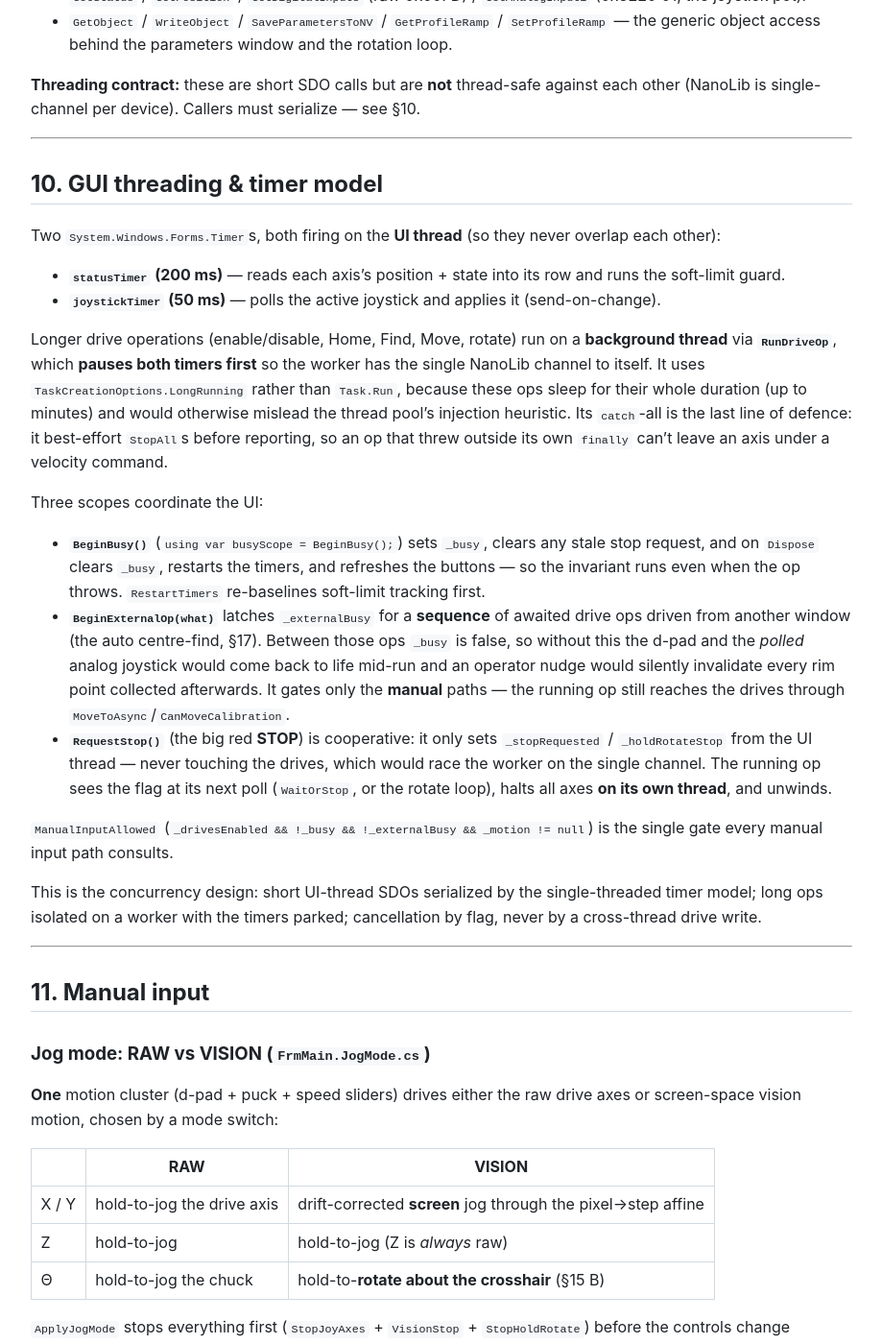
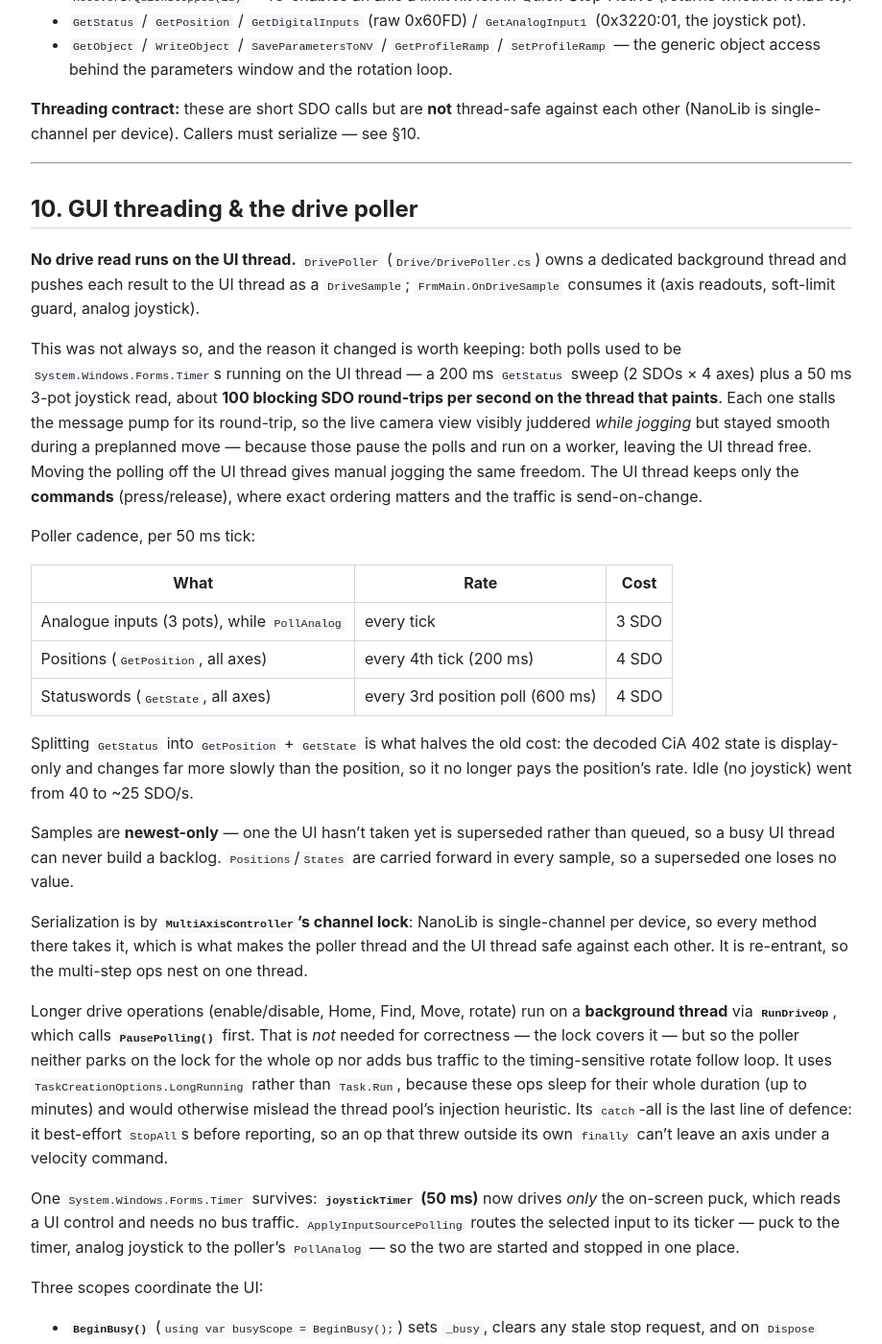
Before and after one commit to alexanderYaw/nanotec-controller, a Jekyll site: the page built from docs/developer-guide/index.md, in a window 1280 px wide and 1400 px high, scrolled down 7369 px. Shown: the whole window at 96% size, without its empty margins (180-1099 px from the left). Built offline with Jekyll 4.4.1, drawn with Linux system fonts in a browser that asks for light colours; some of the changed text lies outside the part shown.

Commit message:
Fix bus scanner

```diff
--- a/docs/developer-guide/index.md
+++ b/docs/developer-guide/index.md
@@ -212,7 +212,7 @@ flowchart TB
 
 | Folder | Files | Role |
 |---|---|---|
-| **`Drive/`** | `MotionTypes.cs`, `MultiAxisConnection.cs`, `AxisDriver.cs`, `MultiAxisController.cs`, `SoftLimitTracker.cs`, `DriveDiagnostics.cs` | The motion stack: types, link, per-axis CiA 402, shared API, the soft-limit state machine, diagnostics. |
+| **`Drive/`** | `MotionTypes.cs`, `MultiAxisConnection.cs`, `AxisDriver.cs`, `MultiAxisController.cs`, `DrivePoller.cs`, `SoftLimitTracker.cs`, `DriveDiagnostics.cs` | The motion stack: types, link, per-axis CiA 402, shared API, the background read poller, the soft-limit state machine, diagnostics. |
 | **`Input/`** | `JoystickPad.cs`, `PositionGrid.cs`, `FrmPosition.cs` | The on-screen analog puck, and the Position Map grid control + its window. (The physical joystick is **analog, wired into the drives** — see §11 — so there is no HID reader here.) |
 | **`Calibration/`** | `Calibration.cs`, `FrmCalibration.cs` | The persisted limits / home / steps-per-mm / vision-calibration store and its UI window. |
 | **`Vision/`** | `VisionCamera.cs`, `VisionViewControl.cs`, `IVisionFrameSource.cs`, `HalconBitmap.cs`, `FrmVisionProtocols.*.cs`, detectors (`SolidCircleDetector.cs`, `ChuckEdgeDetector.cs`, `WaferEdgeDetector.cs`), `CameraCalibrator.cs`, `CentreFinder.cs`, `VisionOverlay.cs`, `VisionJogMath.cs` | The HALCON camera, the embeddable live-view control + the frame-source interface windows share, the protocols window (split into partials), the edge/fiducial detectors, and the calibration / centre-find vision logic plus overlay and jog-velocity helpers. |
@@ -448,28 +448,61 @@ other (NanoLib is single-channel per device). Callers must serialize — see §1
 
 ---
 
-## 10. GUI threading & timer model
+## 10. GUI threading & the drive poller
 
-Two `System.Windows.Forms.Timer`s, both firing on the **UI thread** (so they never overlap
-each other):
+**No drive read runs on the UI thread.** `DrivePoller` (`Drive/DrivePoller.cs`) owns a
+dedicated background thread and pushes each result to the UI thread as a `DriveSample`;
+`FrmMain.OnDriveSample` consumes it (axis readouts, soft-limit guard, analog joystick).
 
-* **`statusTimer` (200 ms)** — reads each axis's position + state into its row and runs the
-  soft-limit guard.
-* **`joystickTimer` (50 ms)** — polls the active joystick and applies it (send-on-change).
+This was not always so, and the reason it changed is worth keeping: both polls used to be
+`System.Windows.Forms.Timer`s running on the UI thread — a 200 ms `GetStatus` sweep (2 SDOs ×
+4 axes) plus a 50 ms 3-pot joystick read, about **100 blocking SDO round-trips per second on
+the thread that paints**. Each one stalls the message pump for its round-trip, so the live
+camera view visibly juddered *while jogging* but stayed smooth during a preplanned move —
+because those pause the polls and run on a worker, leaving the UI thread free. Moving the
+polling off the UI thread gives manual jogging the same freedom. The UI thread keeps only the
+**commands** (press/release), where exact ordering matters and the traffic is send-on-change.
+
+Poller cadence, per 50 ms tick:
+
+| What | Rate | Cost |
+|---|---|---|
+| Analogue inputs (3 pots), while `PollAnalog` | every tick | 3 SDO |
+| Positions (`GetPosition`, all axes) | every 4th tick (200 ms) | 4 SDO |
+| Statuswords (`GetState`, all axes) | every 3rd position poll (600 ms) | 4 SDO |
+
+Splitting `GetStatus` into `GetPosition` + `GetState` is what halves the old cost: the decoded
+CiA 402 state is display-only and changes far more slowly than the position, so it no longer
+pays the position's rate. Idle (no joystick) went from 40 to ~25 SDO/s.
+
+Samples are **newest-only** — one the UI hasn't taken yet is superseded rather than queued, so
+a busy UI thread can never build a backlog. `Positions`/`States` are carried forward in every
+sample, so a superseded one loses no value.
+
+Serialization is by **`MultiAxisController`'s channel lock**: NanoLib is single-channel per
+device, so every method there takes it, which is what makes the poller thread and the UI
+thread safe against each other. It is re-entrant, so the multi-step ops nest on one thread.
 
 Longer drive operations (enable/disable, Home, Find, Move, rotate) run on a **background
-thread** via **`RunDriveOp`**, which **pauses both timers first** so the worker has the single
-NanoLib channel to itself. It uses `TaskCreationOptions.LongRunning` rather than `Task.Run`,
+thread** via **`RunDriveOp`**, which calls **`PausePolling()`** first. That is *not* needed for
+correctness — the lock covers it — but so the poller neither parks on the lock for the whole op
+nor adds bus traffic to the timing-sensitive rotate follow loop. It uses
+`TaskCreationOptions.LongRunning` rather than `Task.Run`,
 because these ops sleep for their whole duration (up to minutes) and would otherwise mislead
 the thread pool's injection heuristic. Its `catch`-all is the last line of defence: it
 best-effort `StopAll`s before reporting, so an op that threw outside its own `finally` can't
 leave an axis under a velocity command.
 
+One `System.Windows.Forms.Timer` survives: **`joystickTimer` (50 ms)** now drives *only* the
+on-screen puck, which reads a UI control and needs no bus traffic. `ApplyInputSourcePolling`
+routes the selected input to its ticker — puck to the timer, analog joystick to the poller's
+`PollAnalog` — so the two are started and stopped in one place.
+
 Three scopes coordinate the UI:
 
 * **`BeginBusy()`** (`using var busyScope = BeginBusy();`) sets `_busy`, clears any stale stop
-  request, and on `Dispose` clears `_busy`, restarts the timers, and refreshes the buttons —
-  so the invariant runs even when the op throws. `RestartTimers` re-baselines soft-limit
+  request, and on `Dispose` clears `_busy`, resumes polling, and refreshes the buttons —
+  so the invariant runs even when the op throws. `ResumePolling` re-baselines soft-limit
   tracking first.
 * **`BeginExternalOp(what)`** latches `_externalBusy` for a **sequence** of awaited drive ops
   driven from another window (the auto centre-find, §17). Between those ops `_busy` is false,
@@ -521,7 +554,8 @@ so an axis a limit hit left in Quick-Stop can be jogged back off the switch.
 ### Analog joystick (`FrmMain.AnalogJoystick.cs`)
 The physical joystick is **analog, wired directly into the drives' I/O — not a USB HID
 device**, so there is no HID reader in the app. Each pot is read as **analogue input 1
-(0x3220:01)** of the drive it is wired to, on the 50 ms `joystickTimer`:
+(0x3220:01)** of the drive it is wired to, by `DrivePoller` on its 50 ms tick (§10) and applied
+on the UI thread from `OnDriveSample`:
 
 | Pot | Read from | Commands |
 |---|---|---|
@@ -574,7 +608,7 @@ it is unit-testable on its own. `FrmMain` performs the actual `Stop` and the log
 cooperating mechanisms, both polarity-agnostic (they never assume which way positive velocity
 moves the encoder):
 
-### Reactive stop — `Evaluate(id, pos, calib, drivesEnabled)` (in the 200 ms poll)
+### Reactive stop — `Evaluate(id, pos, calib, drivesEnabled)` (in the 200 ms position poll)
 Infers travel direction from the **position delta** (`pos - prevPos`). It returns
 `Decision(Stop, Log)` — stop only when the axis is **at/beyond a stored Min/Max AND still
 moving further out**, so jogging back into range is always allowed. The log line fires once per
@@ -654,8 +688,8 @@ through `FrmMain` in the **USER frame**:
   also swaps Min/Max, so the limits are re-sorted before returning). `PositionGrid` therefore
   never re-implements the Y flip — it just renders whatever user-frame numbers it's handed, and
   `MoveToAsync`'s own `TryCoord` flips the entered Y back to raw.
-* The live position is served from **`_lastPos`**, a raw-per-axis cache the 200 ms status poll
-  fills and `ResetSoftLimitTracking` clears. The window's own **250 ms** timer reads it and also
+* The live position is served from **`_lastPos`**, a raw-per-axis cache the 200 ms position poll
+  fills (via `OnDriveSample`) and `ResetSoftLimitTracking` clears. The window's own **250 ms** timer reads it and also
   reflects `CanMoveCalibration` onto the **Go** button.
 
 `PositionGrid` is a self-contained `Control`: a filled current-position dot + a hollow target
```
Also changed, not shown: docs/setup.md (+1 -1 lines), 5 other files.
